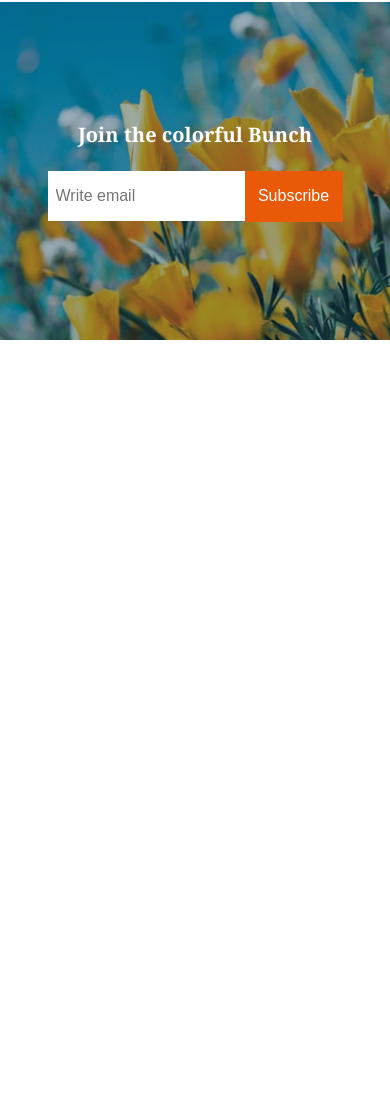
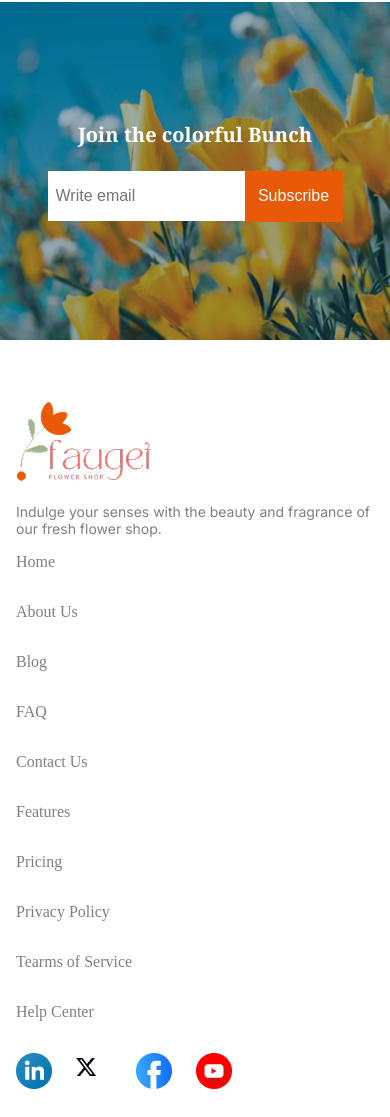
Before and after one commit to getSohelRana/faugei-flower-shop, a plain HTML site: page index.html in a window 390 px wide. Shown: the part 3839-4956 px from the top of the page. Before the commit the page ends 4179 px from the top, so only its background shows below. Drawn offline with Linux system fonts and the light colour scheme.

Commit message:
footer design and responsive completed

```diff
--- a/css/flower-shop.css
+++ b/css/flower-shop.css
@@ -75,7 +75,7 @@
 .our-plants-card{
     display: grid;
     grid-template-columns: repeat(4, 1fr);
-    gap: 20px;
+    gap: 15px;
 }
 .card{
     width: 270px;
@@ -290,3 +290,37 @@
     background: #ec6d23;
 }
 /* --------------- news letter style end here --------------- */
+/* --------------- footer area style start here --------------- */
+.footer-content{
+    display: flex;
+    justify-content: space-between;
+    margin-top: 50px;
+}
+.footer-tagline{
+    max-width: 359px;
+    margin-top: 16px;
+}
+.footer-links li{
+    list-style-type: none;
+    margin-bottom: 32px;
+}
+.footer-links a{
+    text-decoration: none;
+    color: var(--text-secondary);
+    font-weight: 500;
+    transition: color .3s ease-in;
+}
+.footer-links a:hover{
+    color: var(--link-active);
+}
+.footer-social{
+    display: flex;
+    gap: 24px;
+}
+.footer-social li{
+   list-style-type: none;
+   width: 36px;
+   height: 36px;
+   line-height: 36px;
+}
+/* --------------- footer area style end here --------------- */
--- a/css/theme.css
+++ b/css/theme.css
@@ -305,6 +305,17 @@
         height: 51px;
         margin-left: -5px;
     }
+    /*----------- footer area------- */
+    .footer-content{
+        display: flex;
+        flex-direction: column;
+        justify-content: space-between;
+        margin-top: 50px;
+    }
+    .footer-tagline{
+        max-width: 359px;
+        margin: 16px 0px;
+    }
 
 }
 
@@ -535,6 +546,17 @@
         height: 51px;
         margin-left: -5px;
     }
+    /* -----------footer area ------------ */
+    .footer-content{
+        display: flex;
+        flex-direction: column;
+        justify-content: space-between;
+        margin-top: 50px;
+    }
+    .footer-tagline{
+        max-width: 359px;
+        margin: 16px 0px;
+    }
 }
 
 /*----- Large devices (desktops, 992px ) ---------*/
@@ -688,6 +710,21 @@
         height: 51px;
         margin-left: -5px;
     }
+    /* -----------footer area ------------ */
+    .footer-content{
+        display: flex;
+        /* flex-direction: column; */
+        justify-content: space-between;
+        margin-top: 50px;
+    }
+    .footer-tagline{
+        max-width: 250px;
+        margin: 16px 0px;
+    }
+    .footer-social{
+        display: flex;
+        gap: 15px;
+    }
 }
 
 /*----- X-Large devices (large desktops, 1140px ) ---------*/
--- a/index.html
+++ b/index.html
@@ -211,6 +211,35 @@
         </section>
         <!--------- news letter section mark end here -------->
     </main>
-    <footer></footer>
+    <footer class="footer-area">
+        <div class="footer-content container">
+            <div class="footer-logo-tagline">
+                <img src="./assets/logo.png" alt="site-logo">
+                <p class="flower-promo-txt footer-tagline">
+                    Indulge your senses with the beauty and fragrance of our fresh flower shop.
+                </p>
+            </div>
+            <div class="footer-links">
+                <li><a href="#">Home</a></li>
+                <li><a href="#">About Us</a></li>
+                <li><a href="#">Blog</a></li>
+                <li><a href="#">FAQ</a></li>
+                <li><a href="#">Contact Us</a></li>
+            </div>
+            <div class="footer-links">
+                <li><a href="#">Features</a></li>
+                <li><a href="#">Pricing</a></li>
+                <li><a href="#">Privacy Policy</a></li>
+                <li><a href="#">Tearms of Service</a></li>
+                <li><a href="#">Help Center</a></li>
+            </div>
+            <div class="footer-social">
+                <li><a href=""><img src="./assets/icon-linkedin.png" alt="fb-btn-logo"></a></li>
+                <li><a href=""><img src="./assets/icon-twitter.png" alt="fb-btn-logo"></a></li>
+                <li><a href=""><img src="./assets/icon-facebook.png" alt="fb-btn-logo"></a></li>
+                <li><a href=""><img src="./assets/icon-youtube.png" alt="fb-btn-logo"></a></li>
+            </div>
+        </div>
+    </footer>
 </body>
 </html>
```
